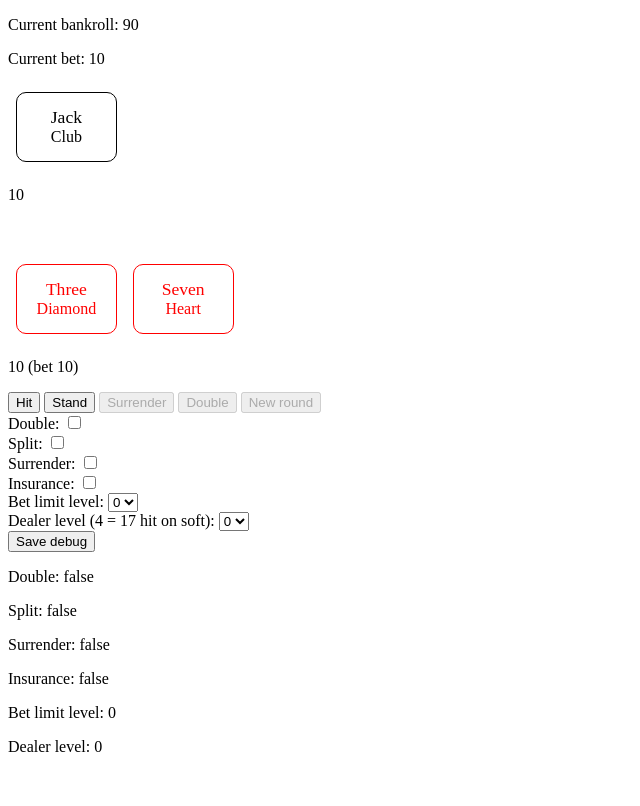
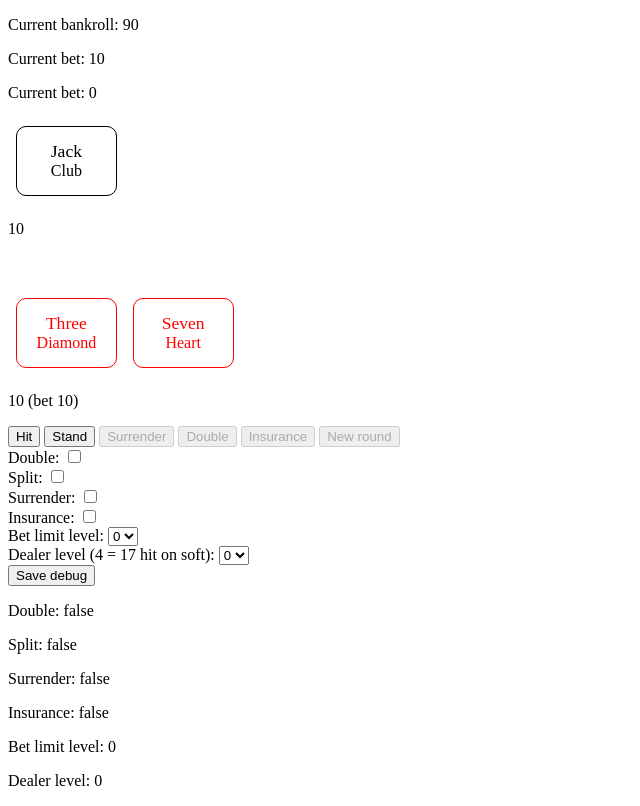
Before and after one commit to HikariYlan/atoll21-client, a Svelte app: page / in a window 1280 px wide. Both pictures are taken after a click on the button "Deal!". Shown: the whole page, without its empty margins (0-640 px from the left). Built offline with nearby package versions, Linux system fonts and the light colour scheme.

Commit message:
feat: adding insurance button

```diff
--- a/src/App.svelte
+++ b/src/App.svelte
@@ -25,7 +25,8 @@
             phase: gameSession.gameSessionPhase,
             lastNet: gameSession.lastNet,
             betRange: gameSession.betRange(),
-            unlocks: gameSession.unlocks
+            unlocks: gameSession.unlocks,
+            insuranceAmout: round ? round.insuranceAmount : null
         };
     }
 
@@ -52,6 +53,11 @@
 
     function double() {
         gameSession.double();
+        refresh();
+    }
+
+    function insurance() {
+        gameSession.insurance();
         refresh();
     }
 
@@ -191,6 +197,7 @@
     {#if gameState.playerHands && gameState.dealerHand}
         <p>Current bankroll: {gameState.bankroll}</p>
         <p>Current bet: {gameState.bet}</p>
+        <p>Current bet: {gameState.insuranceAmout}</p>
         <div>
             <div class="hand">
                 {#each gameState.dealerHand.cards as card}
@@ -218,6 +225,7 @@
             <button onclick={stand} disabled={gameState.phase != GameSessionPhase.PLAYING}>Stand</button>
             <button onclick={surrender} disabled={gameState.unlocks.surrender == false || gameState.phase != GameSessionPhase.PLAYING}>Surrender</button>
             <button onclick={double} disabled={gameState.playerHands[gameSession.round!.activeHandIndex].cards.length > 2 || gameState.unlocks.double == false || gameState.phase != GameSessionPhase.PLAYING}>Double</button>
+            <button onclick={insurance} disabled={gameState.playerHands[gameSession.round!.activeHandIndex].cards.length > 2 || gameState.unlocks.insurance == false || gameState.phase != GameSessionPhase.PLAYING || gameState.insuranceAmout! > 0}>Insurance</button>
             <button onclick={newRound} disabled={gameState.phase == GameSessionPhase.PLAYING}>New round</button>
         </div>
         {#if gameState.phase == GameSessionPhase.FINISHED}
```
